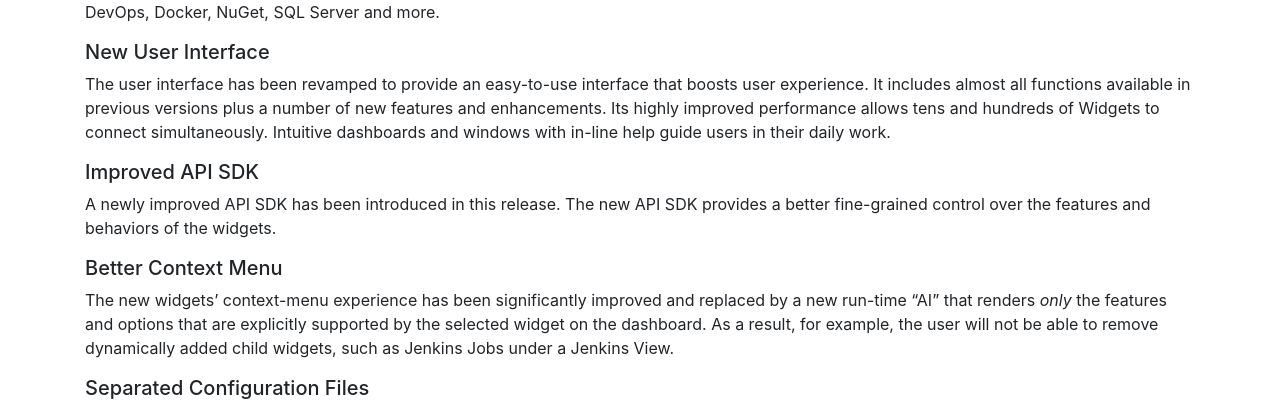
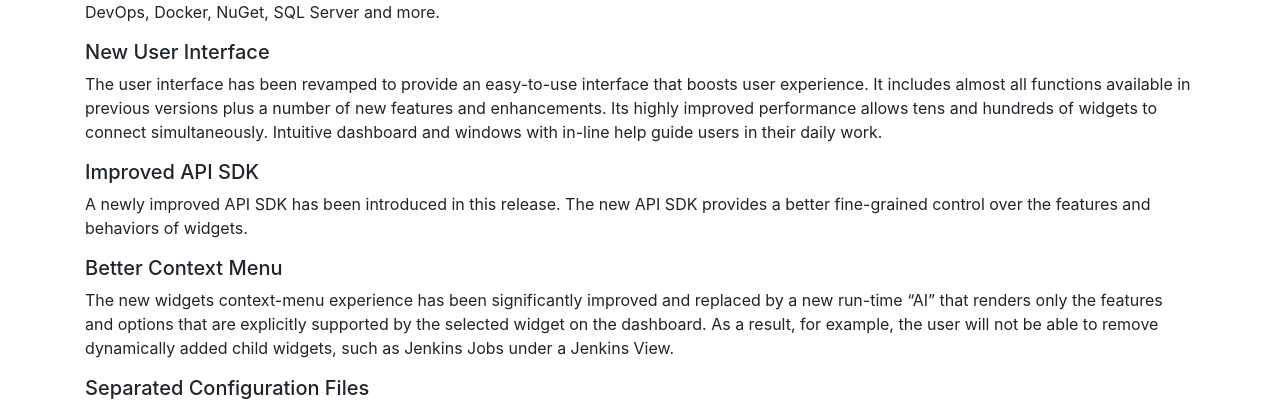
Before and after one commit to AnyStatus/anystatus.github.io, a Jekyll site: the page built from _posts/2020-08-24-anystatus-3-preview-1.md, in a window 1280 px wide. Shown: the part 488-889 px from the top of the page. Built offline with Jekyll 4.4.1, drawn with Linux system fonts in a browser that asks for light colours; comment, search, counter and statistics services are not loaded.

Commit message:
Mr Hyde was here …

```diff
--- a/_posts/2020-08-24-anystatus-3-preview-1.md
+++ b/_posts/2020-08-24-anystatus-3-preview-1.md
@@ -16,15 +16,15 @@ Endpoints is a new feature that helps users maintain their accounts and connecti
 
 ##### New User Interface
 
-The user interface has been revamped to provide an easy-to-use interface that boosts user experience. It includes almost all functions available in previous versions plus a number of new features and enhancements. Its highly improved performance allows tens and hundreds of Widgets to connect simultaneously. Intuitive dashboards and windows with in-line help guide users in their daily work.
+The user interface has been revamped to provide an easy-to-use interface that boosts user experience. It includes almost all functions available in previous versions plus a number of new features and enhancements. Its highly improved performance allows tens and hundreds of widgets to connect simultaneously. Intuitive dashboard and windows with in-line help guide users in their daily work.
 
 ##### Improved API SDK
 
-A newly improved API SDK has been introduced in this release. The new API SDK provides a better fine-grained control over the features and behaviors of the widgets.
+A newly improved API SDK has been introduced in this release. The new API SDK provides a better fine-grained control over the features and behaviors of widgets.
 
 ##### Better Context Menu
 
-The new widgets' context-menu experience has been significantly improved and replaced by a new run-time "AI" that renders *only* the features and options that are explicitly supported by the selected widget on the dashboard. As a result, for example, the user will not be able to remove dynamically added child widgets, such as Jenkins Jobs under a Jenkins View.
+The new widgets context-menu experience has been significantly improved and replaced by a new run-time "AI" that renders only the features and options that are explicitly supported by the selected widget on the dashboard. As a result, for example, the user will not be able to remove dynamically added child widgets, such as Jenkins Jobs under a Jenkins View.
 
 ##### Separated Configuration Files
 
```
